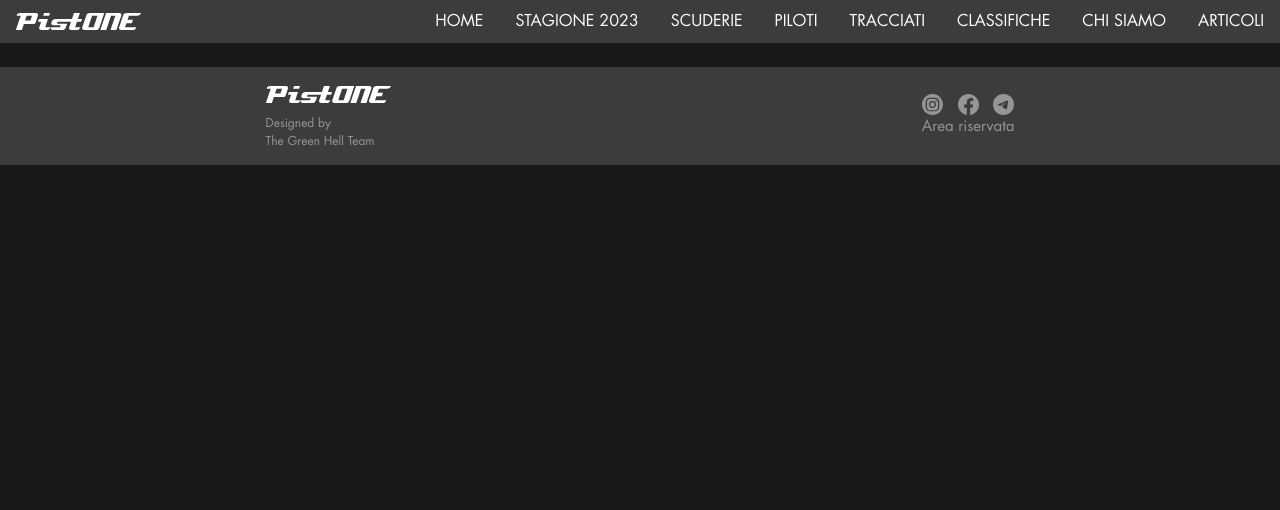
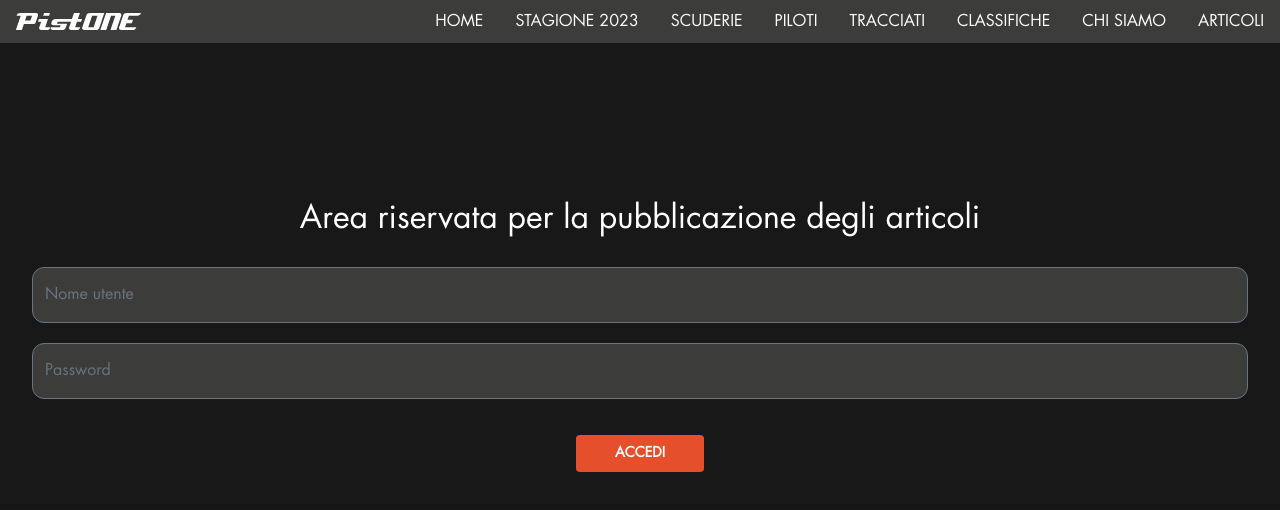
Before and after one commit to hubywan/laboratorio-integrato, an Angular app: page /login in a window 1280 px wide. Before the commit this address led to /. Shown: the top 510 px of the page. Built offline with nearby package versions, Linux system fonts and the light colour scheme.

Commit message:
ho risolto un errore con la nominazione del componente login

```diff
--- a/src/app/app-routing.module.ts
+++ b/src/app/app-routing.module.ts
@@ -8,7 +8,7 @@ import { PilotiComponent } from "./piloti/piloti.component";
 import { ClassificheComponent } from "./classifiche/classifiche.component";
 import { TracciatiComponent } from "./tracciati/tracciati.component";
 import { ArticoliComponent } from "./articoli/articoli.component";
-import { AreaRiservataComponent } from "./area-riservata/area-riservata.component";
+import { LoginComponent } from "./login/login.component";
 
 const routes: Routes = [
     { path: "home", component: HomeComponent },
@@ -19,7 +19,7 @@ const routes: Routes = [
     { path: "classifiche", component: ClassificheComponent },
     { path: "tracciati", component: TracciatiComponent },
     { path: "articoli", component: ArticoliComponent },
-    { path: "area-riservata", component: AreaRiservataComponent },
+    { path: "login", component: LoginComponent },
     { path: "", redirectTo: "home", pathMatch: "full" },
 ];
 
--- a/src/app/app.component.ts
+++ b/src/app/app.component.ts
@@ -7,7 +7,7 @@ import { Router, NavigationEnd } from "@angular/router";
     styleUrls: ["./app.component.css"],
 })
 export class AppComponent {
-    hideFooterPaths: string[] = ["/area-riservata"];
+    hideFooterPaths: string[] = ["/login"];
     constructor(private router: Router) {
         this.router.events.subscribe((event) => {
             if (event instanceof NavigationEnd) {
--- a/src/app/footer/footer.component.html
+++ b/src/app/footer/footer.component.html
@@ -40,6 +40,6 @@
                 </svg>
             </a>
         </div>
-        <a routerLink="/area-riservata">Area riservata</a>
+        <a routerLink="/login">Area riservata</a>
     </div>
 </footer>
```
Also changed, not shown: src/app/area-riservata/area-riservata.component.ts (deleted, +0 -8 lines), src/app/login/login.component.ts (added, +8 -0 lines), src/app/login/login.component.css (added), src/app/login/login.component.html (renamed from src/app/area-riservata/area-riservata.component.html).
